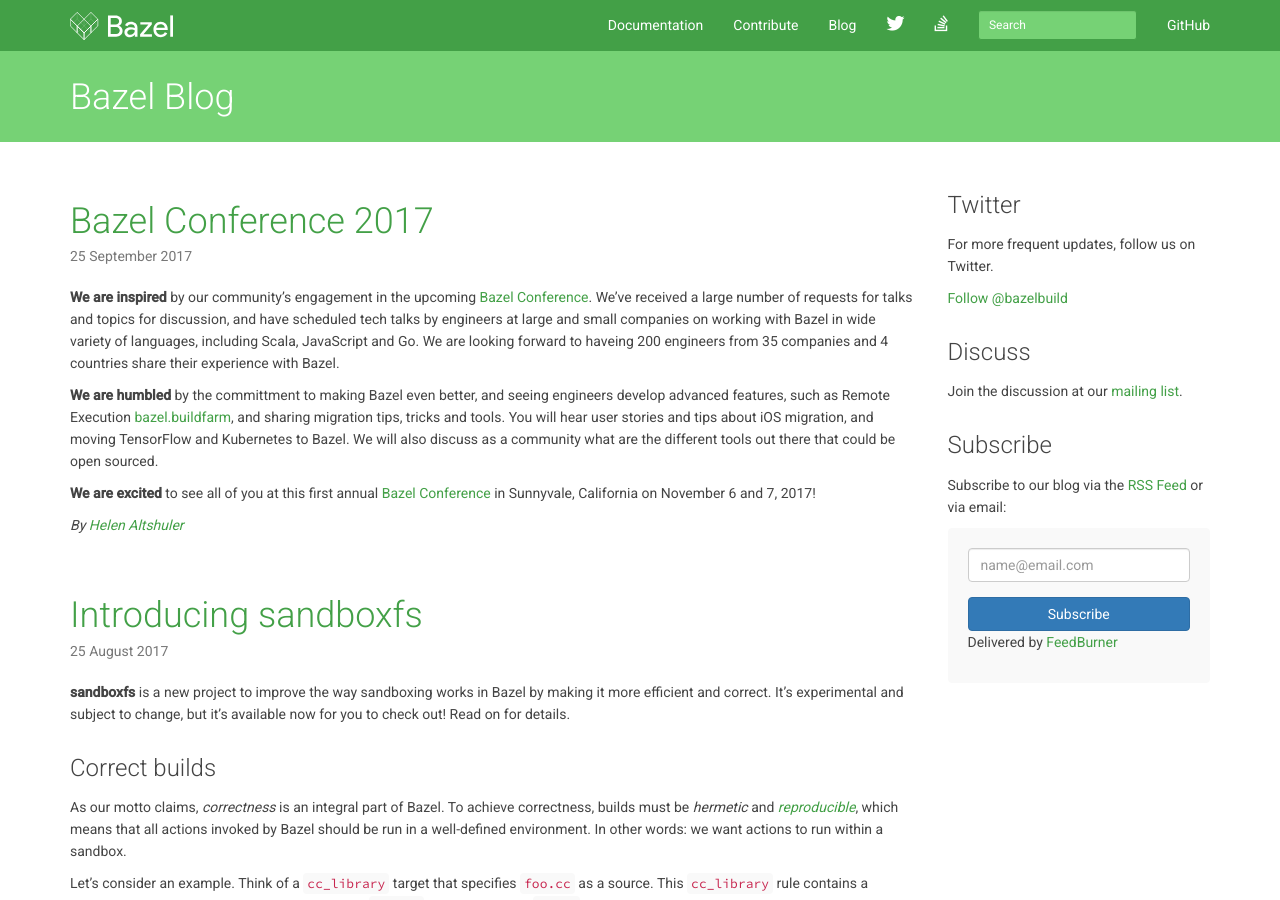
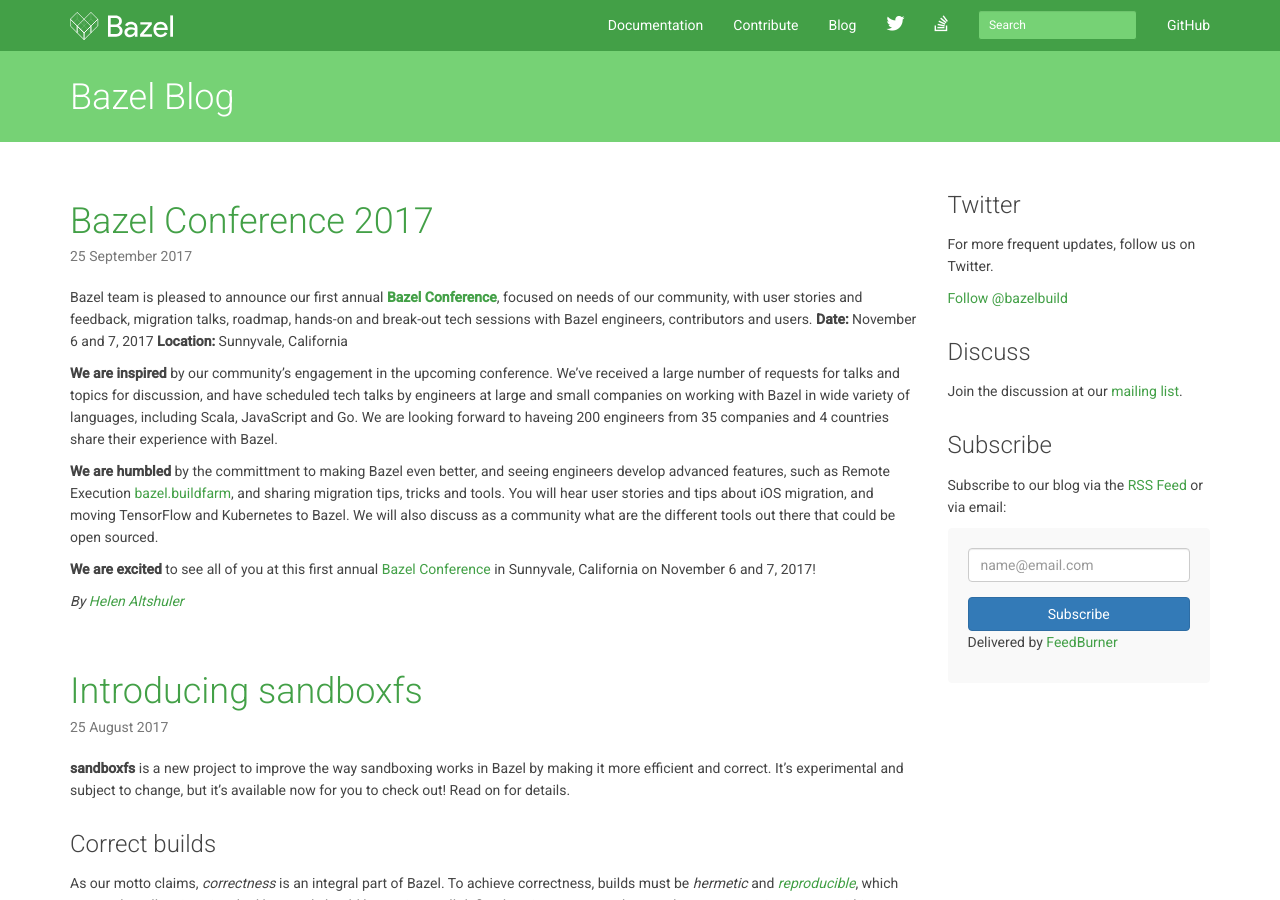
Before and after one commit to bazelbuild/bazel-blog, a Jekyll site: the page built from index.html, in a window 1280 px wide and 900 px high. Built offline with Jekyll 4.4.1, drawn with Linux system fonts in a browser that asks for light colours; nearby versions of some CDN libraries; library files that are not in the unit come from our copies; Markdown is read by kramdown in place of the engine named in the settings; the list of posts is cut into pages by our own code.

Commit message:
Update 2017-09-25-conference-2017.md

```diff
--- a/_posts/2017-09-25-conference-2017.md
+++ b/_posts/2017-09-25-conference-2017.md
@@ -3,7 +3,11 @@
 title: Bazel Conference 2017
 ---
 
-**We are inspired** by our community's engagement in the upcoming [Bazel Conference](https://sites.google.com/corp/bazel.build/conference2017). We've received a large number of requests for talks and topics for discussion, and have scheduled tech talks by engineers at large and small companies on working with Bazel in wide variety of languages, including Scala, JavaScript and Go. We are looking forward to haveing 200 engineers from 35 companies and 4 countries share their experience with Bazel.
+Bazel team is pleased to announce our first annual [**Bazel Conference**](https://sites.google.com/corp/bazel.build/conference2017), focused on needs of our community, with user stories and feedback, migration talks, roadmap, hands-on and break-out tech sessions with Bazel engineers, contributors and users.
+**Date:**     November 6 and 7, 2017
+**Location:** Sunnyvale, California
+
+**We are inspired** by our community's engagement in the upcoming conference. We've received a large number of requests for talks and topics for discussion, and have scheduled tech talks by engineers at large and small companies on working with Bazel in wide variety of languages, including Scala, JavaScript and Go. We are looking forward to haveing 200 engineers from 35 companies and 4 countries share their experience with Bazel.
 
 **We are humbled** by the committment to making Bazel even better, and seeing engineers develop advanced features, such as Remote Execution [bazel.buildfarm](https://github.com/bazelbuild/bazel-buildfarm), and sharing migration tips, tricks and tools. You will hear user stories and tips about iOS migration, and moving TensorFlow and Kubernetes to Bazel. We will also discuss as a community what are the different tools out there that could be open sourced.
 
```
